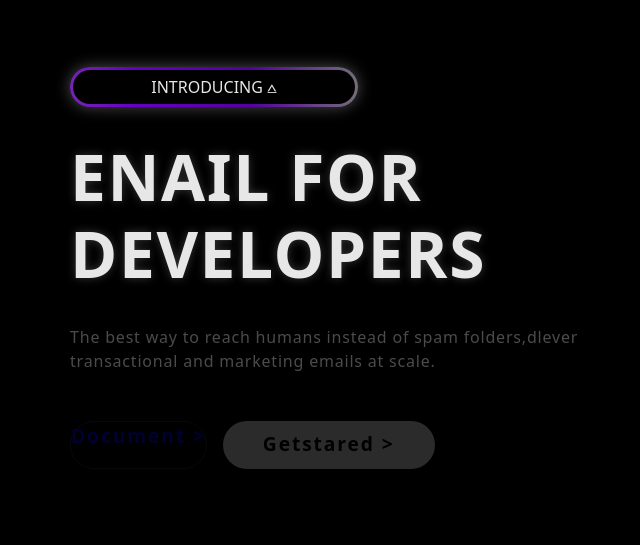
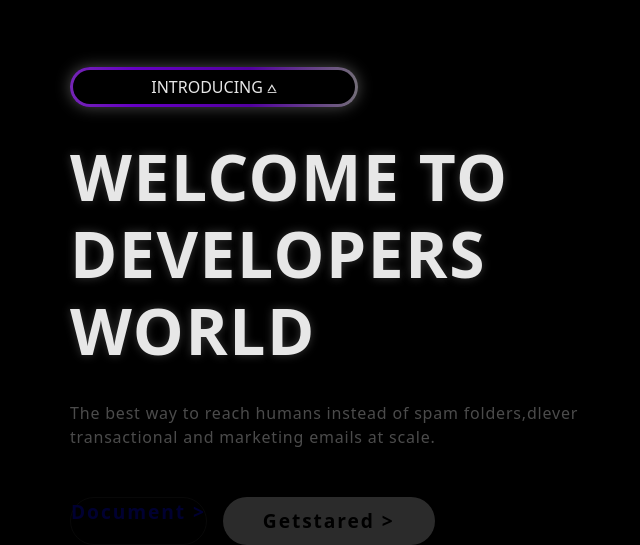
Before and after one commit to YadavAditya-GCET/PROJECT, a plain HTML site: page project 2/index.html in a window 1280 px wide. Shown: the part 1125-1670 px from the top of the page, without its empty margins (58-698 px from the left). Before the commit the page ends 1594 px from the top, so only its background shows below. Drawn offline with nearby package versions, Linux system fonts and the light colour scheme; some packages are replaced by stand-ins of ours; a script that the page names is missing.

Commit message:
Update heading text in index.html

```diff
--- a/project 2/index.html
+++ b/project 2/index.html
@@ -33,7 +33,7 @@
                 </div>
 
                 <h1 data-aos="fade-zoom-in" data-aos-easing="ease-in-back" data-aos-delay="300" data-aos-offset="0"
-                    data-aos="fade-down" data-aos-duration="2000">ENAIL FOR<br>DEVELOPERS</h1>
+                    data-aos="fade-down" data-aos-duration="2000">WELCOME TO DEVELOPERS<br>WORLD</h1>
 
                 <p data-aos="fade-zoom-in" data-aos-easing="ease-in-back" data-aos-delay="300" data-aos-offset="0"
                     data-aos="fade-down" data-aos-duration="2500" class="description">
```
